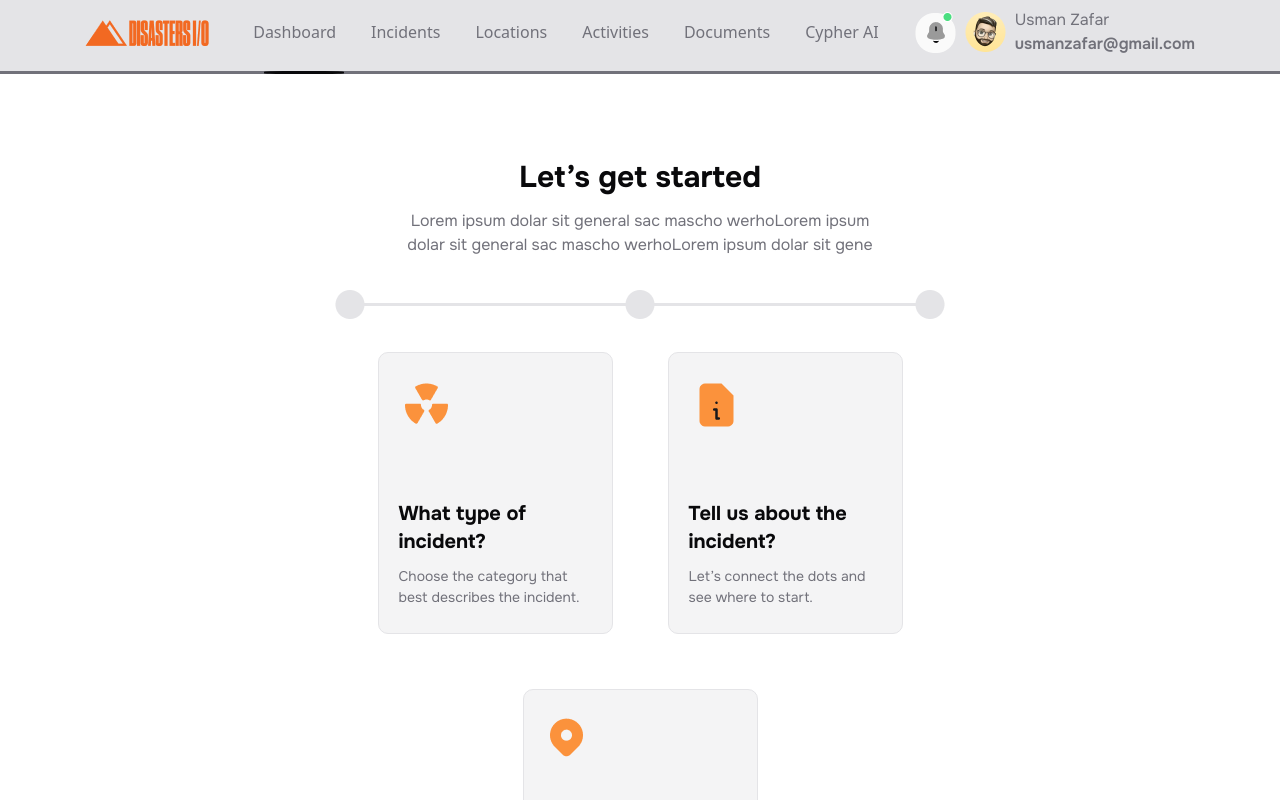
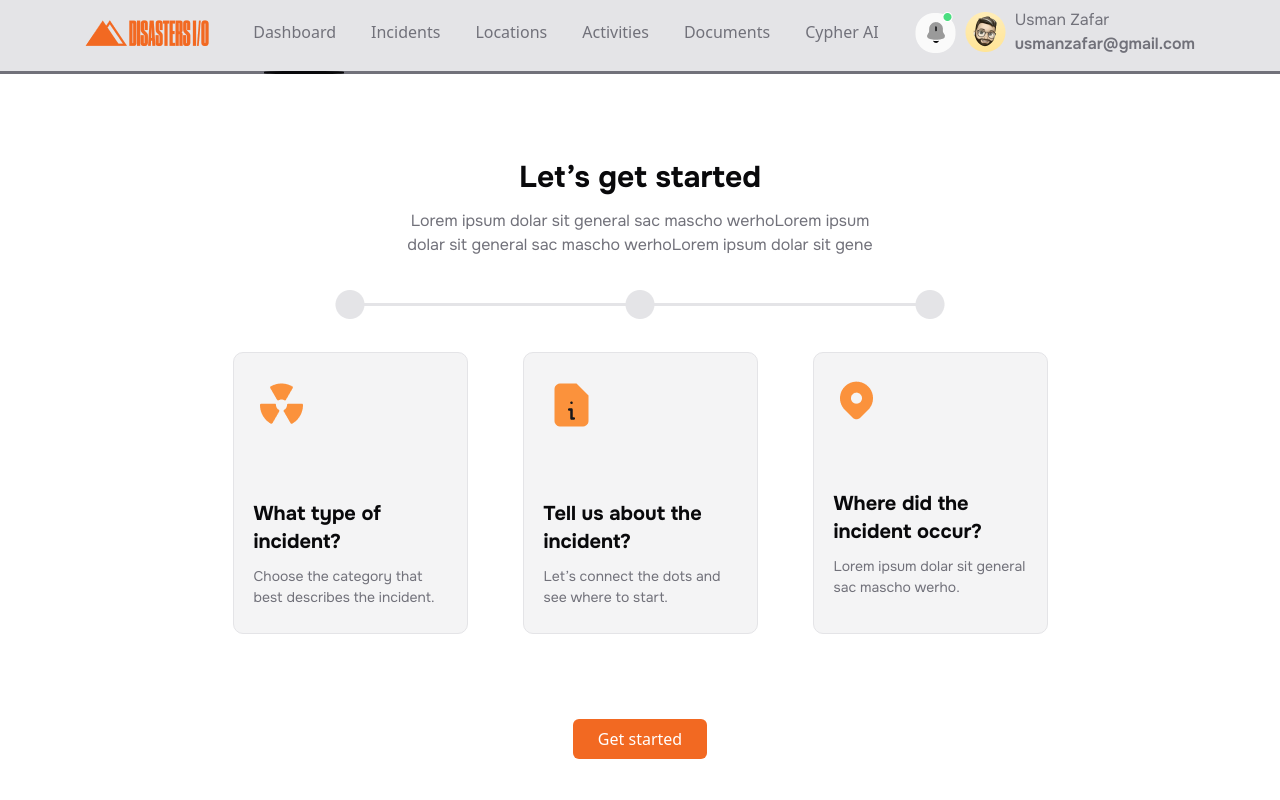
Before and after one commit to anishossain515/DISASTARISI-O, a React (Vite) app: page /IncidentPage1 in a window 1280 px wide. Shown: the top 800 px of the page. Built offline with nearby package versions, Linux system fonts and the light colour scheme.

Commit message:
IncidentPage Responsive Problem solve

```diff
--- a/src/App.jsx
+++ b/src/App.jsx
@@ -4,12 +4,10 @@ import { Navbar } from './components/CommonCotains/Navber/Navbar'
 import { Dashboard } from './components/Contains/Dashboard'
 import { Incidents } from './components/Contains/Incidents/Incidents'
 import { Location } from './components/Contains/Location/Location'
-import { IncidentPage4 } from './components/Contains/Incidents/Incidentpage4'
 import { IncidentPage1 } from './components/Contains/Incidents/IncidentPage1'
 import { IncidentPage2 } from './components/Contains/Incidents/IncidentPage2'
 import { IncidentPage3 } from './components/Contains/Incidents/IncidentPage3'
-
-
+import { IncidentPage4 } from './components/Contains/Incidents/Incidentpage4'
 
 function App() {
   return (
--- a/src/components/Contains/Incidents/IncidentPage1.jsx
+++ b/src/components/Contains/Incidents/IncidentPage1.jsx
@@ -24,7 +24,7 @@ export const IncidentPage1 = () => {
 
           <img src="/setpper.png" alt="setpper" className='pt-[33px] mx-auto' />
 
-          <div className='pt-[33px] flex flex-wrap items-center justify-center gap-[55px]'>
+          <div className='pt-[33px] flex flex-row lg:flex-nowrap flex-wrap lg:justify-normal justify-center gap-[55px]'>
             {incidentsInfo.Incidents.map(({ image, type, details }, index) => (
               <IncidentsInfo image={image} type={type} details={details} key={index} />
             ))}
```
